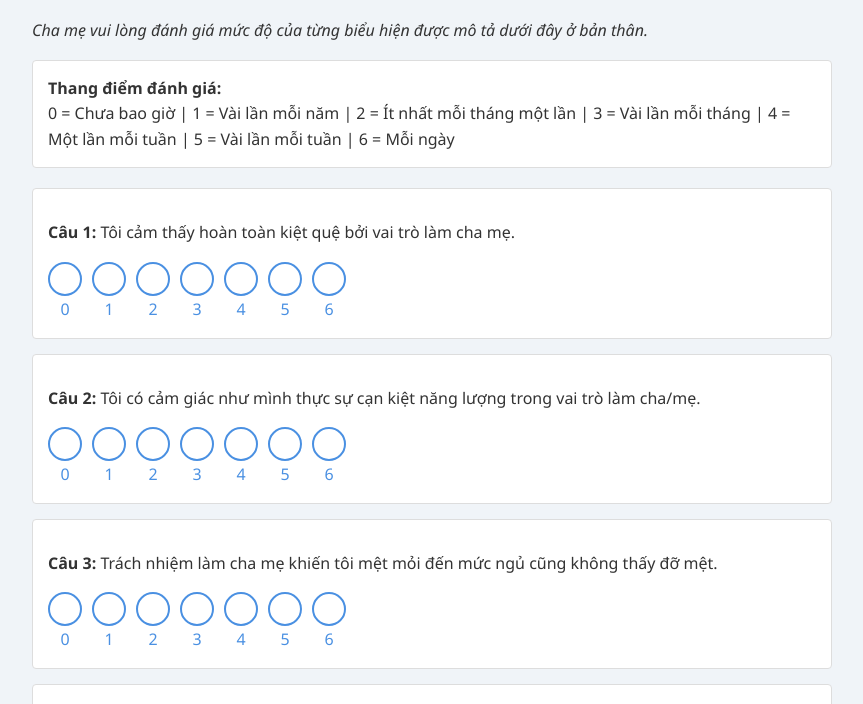
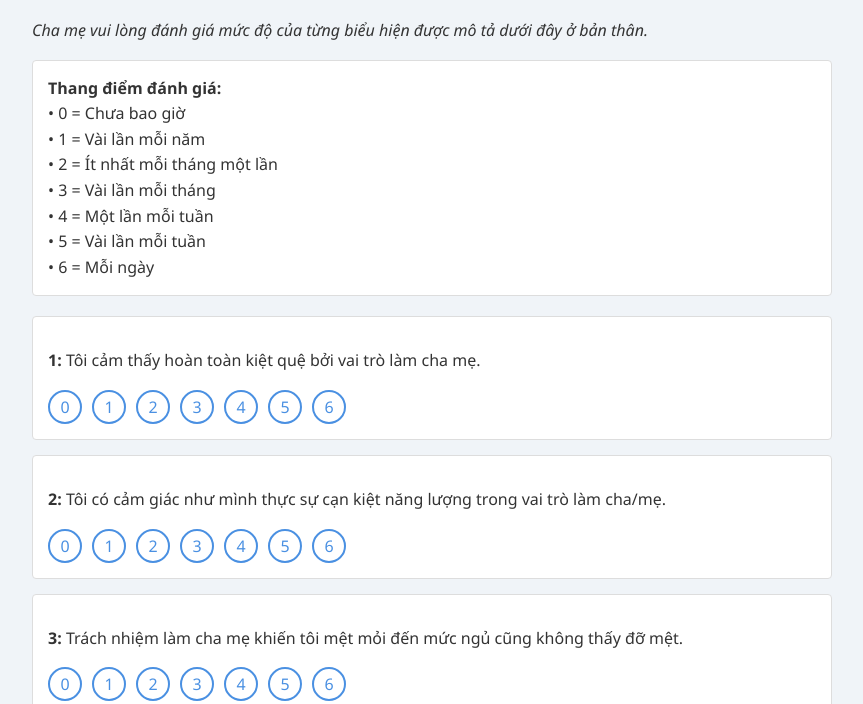
Before and after one commit to Quan1509/Testting, a plain HTML site: page index.html in a window 1280 px wide. Shown: the part 96-800 px from the top of the page, without its empty margins (208-1071 px from the left). Drawn offline with Linux system fonts and the light colour scheme.

Commit message:
Update index.html

```diff
--- a/index.html
+++ b/index.html
@@ -1,4 +1,3 @@
-
 <!DOCTYPE html>
 <html lang="vi">
 <head>
@@ -100,8 +99,14 @@
     <p><i>Cha mẹ vui lòng đánh giá mức độ của từng biểu hiện được mô tả dưới đây ở bản thân.</i> </p>
 
     <div class="scale-info">
-        <strong>Thang điểm đánh giá:</strong><br>
-        0 = Chưa bao giờ | 1 = Vài lần mỗi năm | 2 = Ít nhất mỗi tháng một lần | 3 = Vài lần mỗi tháng | 4 = Một lần mỗi tuần | 5 = Vài lần mỗi tuần | 6 = Mỗi ngày
+       <strong>Thang điểm đánh giá:</strong><br>
+        • 0 = Chưa bao giờ<br>
+        • 1 = Vài lần mỗi năm<br>
+        • 2 = Ít nhất mỗi tháng một lần<br>
+        • 3 = Vài lần mỗi tháng<br>
+        • 4 = Một lần mỗi tuần<br>
+        • 5 = Vài lần mỗi tuần<br>
+        • 6 = Mỗi ngày
     </div>
 
     <div id="questions"></div>
@@ -143,14 +148,15 @@
         function initQuestions() {
             const questionsDiv = document.getElementById('questions');
             questionsVi.forEach((q, index) => {
+                // Đã loại bỏ thẻ <br> thừa trong label để số nằm giữa vòng tròn
                 questionsDiv.innerHTML += `
                     <div class="question">
-                        <p><strong>Câu ${index + 1}:</strong> ${q}</p>
+                        <p><strong>${index + 1}:</strong> ${q}</p>
                         <div class="options">
                             ${[0, 1, 2, 3, 4, 5, 6].map(value => `
                                 <div class="option">
                                     <input type="radio" id="q${index}_${value}" name="q${index}" value="${value}">
-                                    <label for="q${index}_${value}"><br>${value}</label>
+                                    <label for="q${index}_${value}">${value}</label>
                                 </div>
                             `).join('')}
                         </div>
```
